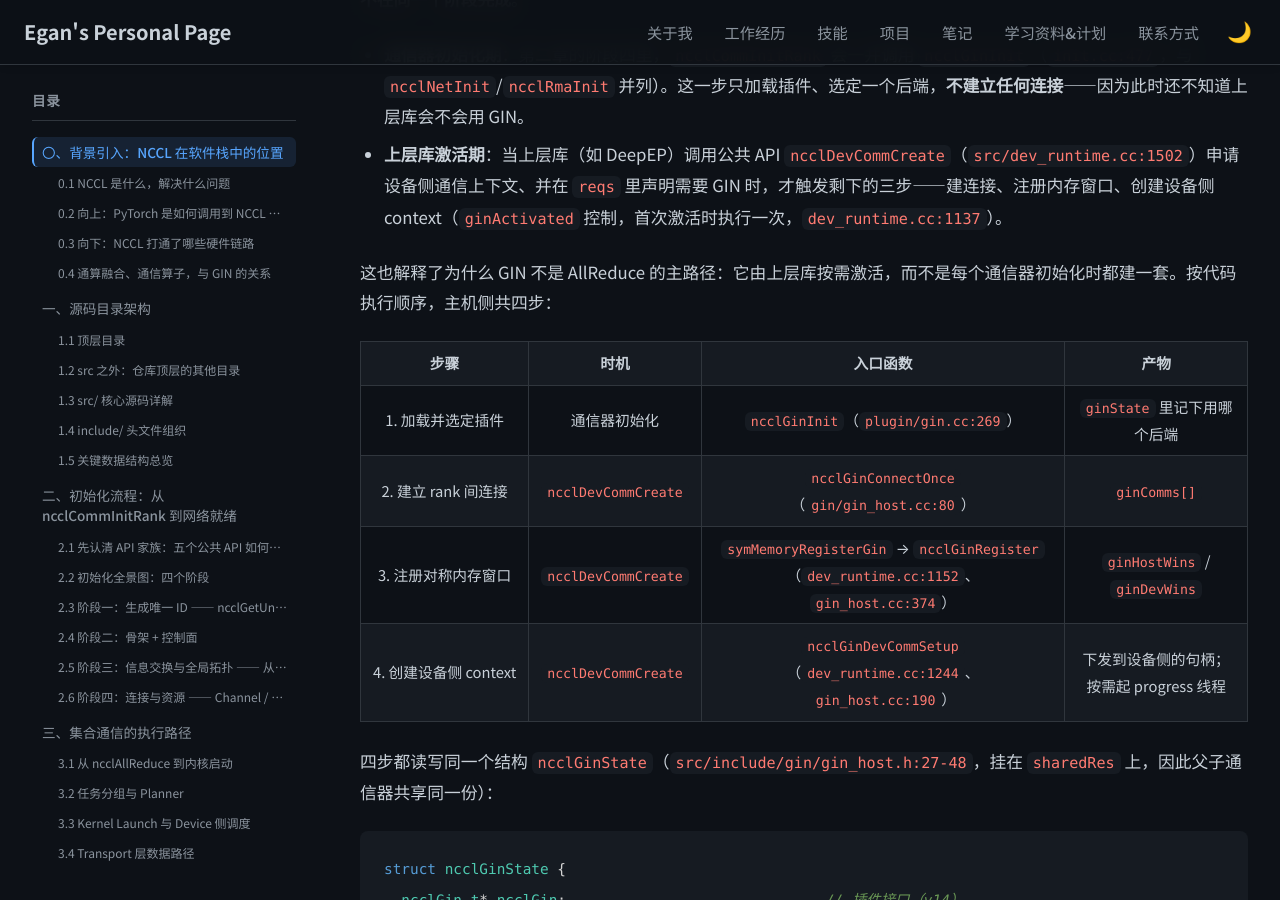
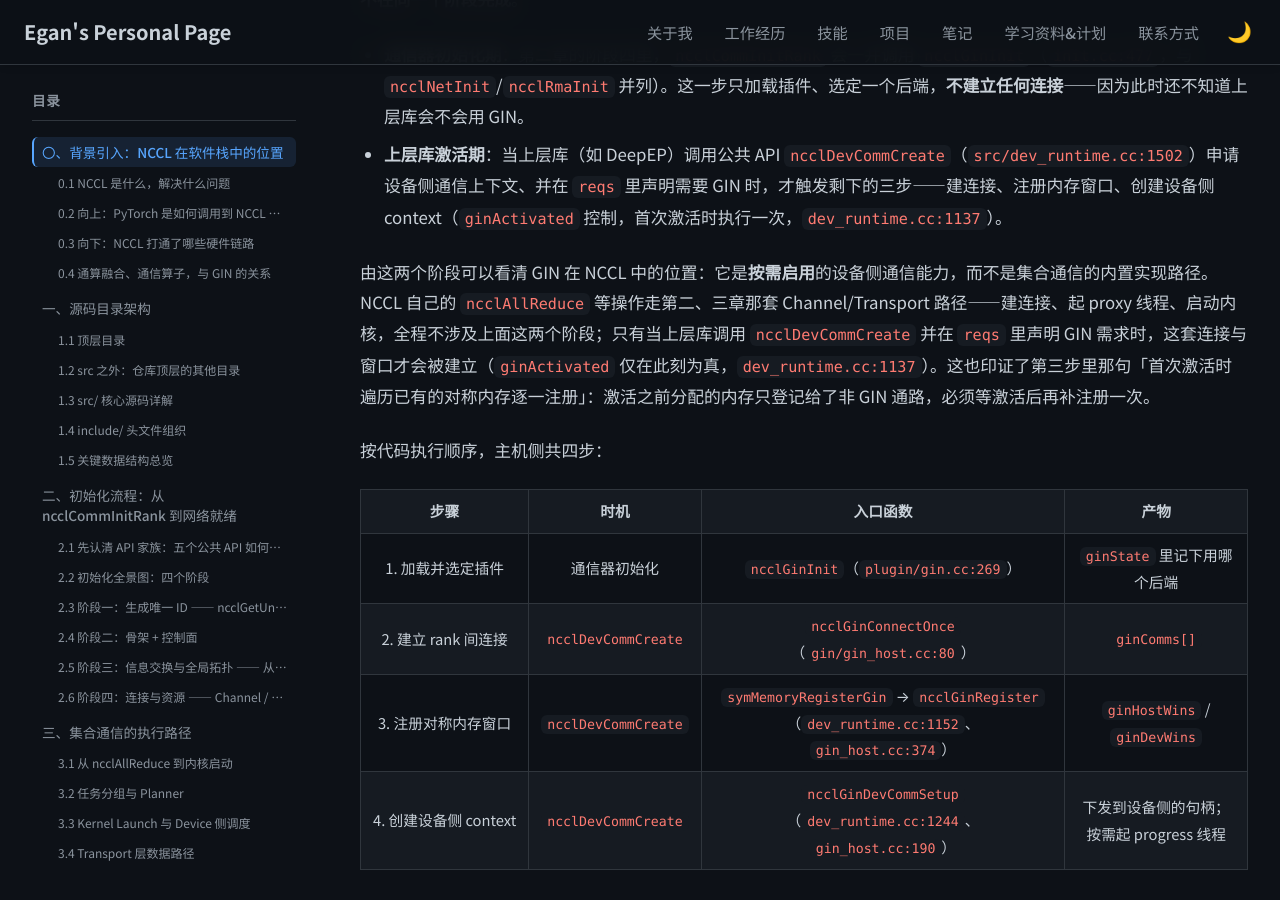
Before and after one commit to Lejun-Hu/Lejun-Hu.github.io, a Jekyll site: the page built from _notes/2026-8-24-nccl-source-study.md, in a window 1280 px wide and 900 px high, scrolled down 85978 px. Built offline with Jekyll 4.4.1, drawn with Linux system fonts in a browser that asks for light colours; nearby versions of some CDN libraries; some of the changed text lies outside the part shown.

Commit message:
笔记：补全 GIN 不是 AllReduce 主路径的前因后果

```diff
--- a/_notes/2026-8-24-nccl-source-study.md
+++ b/_notes/2026-8-24-nccl-source-study.md
@@ -2189,7 +2189,9 @@ typedef enum {
 - **通信器初始化期**：第二章的阶段四里，`ncclCommInitRank` 会一并调用 `ncclGinInit`（`init.cc:477`，与 `ncclNetInit`/`ncclRmaInit` 并列）。这一步只加载插件、选定一个后端，**不建立任何连接**——因为此时还不知道上层库会不会用 GIN。
 - **上层库激活期**：当上层库（如 DeepEP）调用公共 API `ncclDevCommCreate`（`src/dev_runtime.cc:1502`）申请设备侧通信上下文、并在 `reqs` 里声明需要 GIN 时，才触发剩下的三步——建连接、注册内存窗口、创建设备侧 context（`ginActivated` 控制，首次激活时执行一次，`dev_runtime.cc:1137`）。
 
-这也解释了为什么 GIN 不是 AllReduce 的主路径：它由上层库按需激活，而不是每个通信器初始化时都建一套。按代码执行顺序，主机侧共四步：
+由这两个阶段可以看清 GIN 在 NCCL 中的位置：它是**按需启用**的设备侧通信能力，而不是集合通信的内置实现路径。NCCL 自己的 `ncclAllReduce` 等操作走第二、三章那套 Channel/Transport 路径——建连接、起 proxy 线程、启动内核，全程不涉及上面这两个阶段；只有当上层库调用 `ncclDevCommCreate` 并在 `reqs` 里声明 GIN 需求时，这套连接与窗口才会被建立（`ginActivated` 仅在此刻为真，`dev_runtime.cc:1137`）。这也印证了第三步里那句「首次激活时遍历已有的对称内存逐一注册」：激活之前分配的内存只登记给了非 GIN 通路，必须等激活后再补注册一次。
+
+按代码执行顺序，主机侧共四步：
 
 | 步骤 | 时机 | 入口函数 | 产物 |
 |------|------|----------|------|
```
